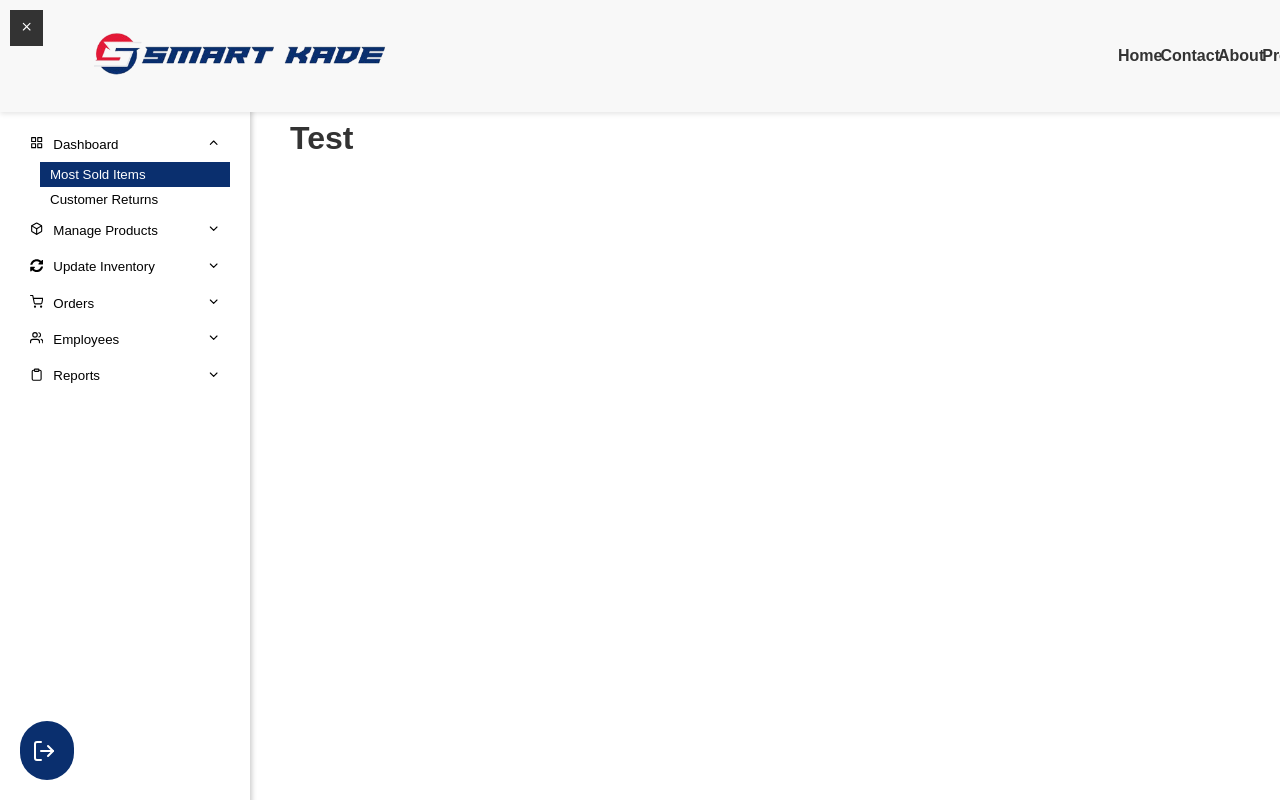
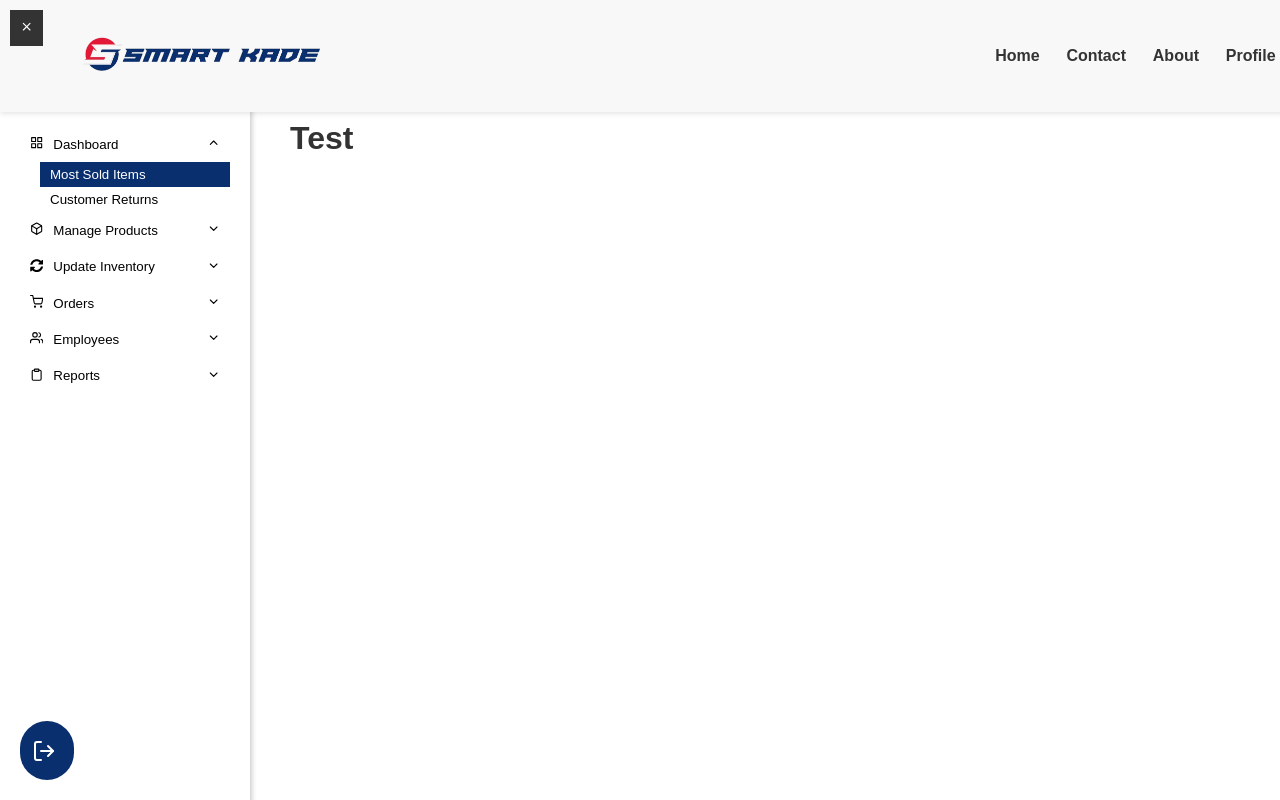
Before and after one commit to pasanmayura/Ecommerce_Website, a Next.js app in the folder frontend-admin/: page /MostSold in a window 1280 px wide. Built offline with nearby package versions, Linux system fonts and the light colour scheme.

Commit message:
refactor styles to improve layout and adjust dimensions for footer and header elements

```diff
--- a/frontend-admin/src/styles/Common.css
+++ b/frontend-admin/src/styles/Common.css
@@ -10,3 +10,19 @@ body {
     min-height: 100vh;
     background-color: #ffffff;
   }
+
+  html, body {
+    height: 100%;
+    margin: 0;
+    padding: 0;
+  }
+
+  .register {
+    display: flex;
+    flex-direction: column;
+    min-height: 100vh;
+  }
+
+  .main-content {
+    flex: 1;
+  }
--- a/frontend-admin/src/styles/Footer.css
+++ b/frontend-admin/src/styles/Footer.css
@@ -15,6 +15,7 @@
 
 .footer-logo {
   height: 50px;
+  width: 300px;
   margin-top: 5%;
   margin-left: 5%;
   margin-right: 5%;
--- a/frontend-admin/src/styles/Header.css
+++ b/frontend-admin/src/styles/Header.css
@@ -16,10 +16,11 @@
   .logo-smart-kade {
     display: flex;
     height: 50px;
+    width: 250px;
     align-items: flex-start;
     object-fit: contain;
     justify-content: flex-start;
-    margin-left: -3%;
+    margin-left: 3%;
   }
 
   .nav {
```
